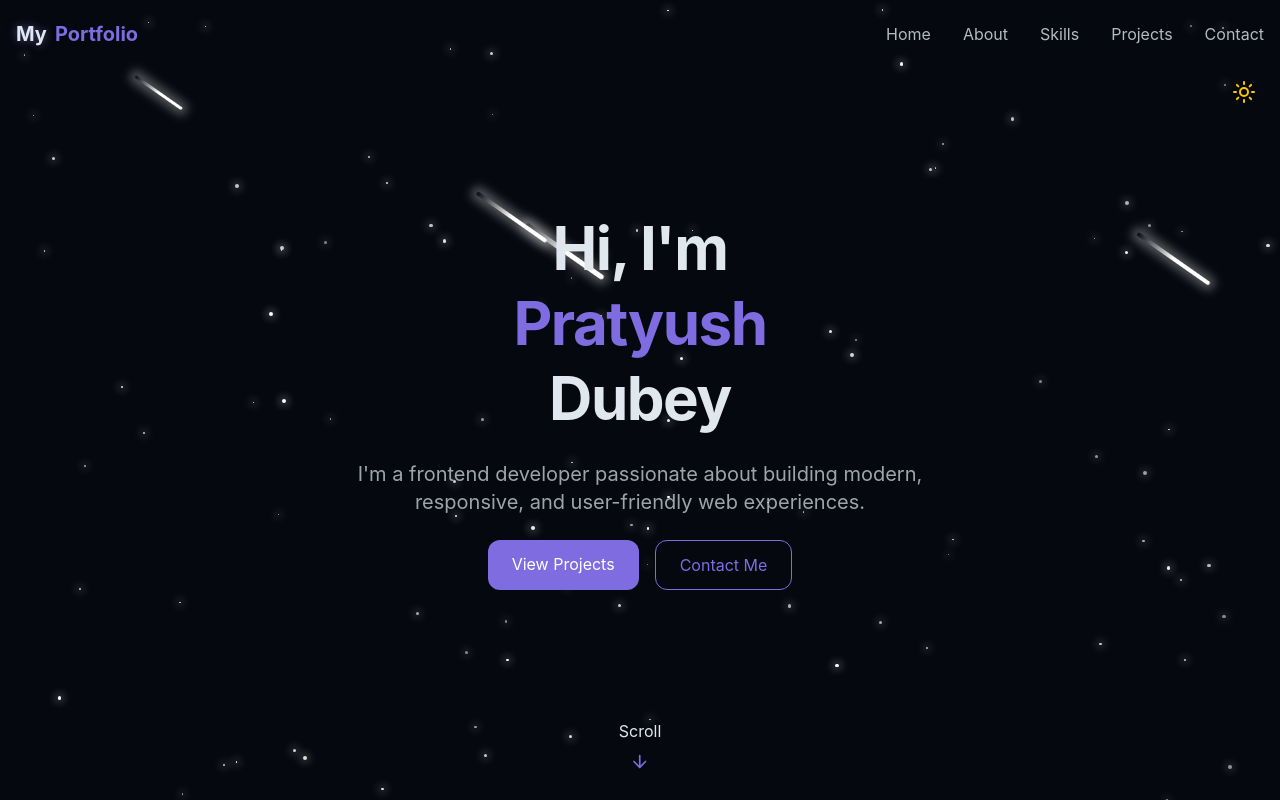
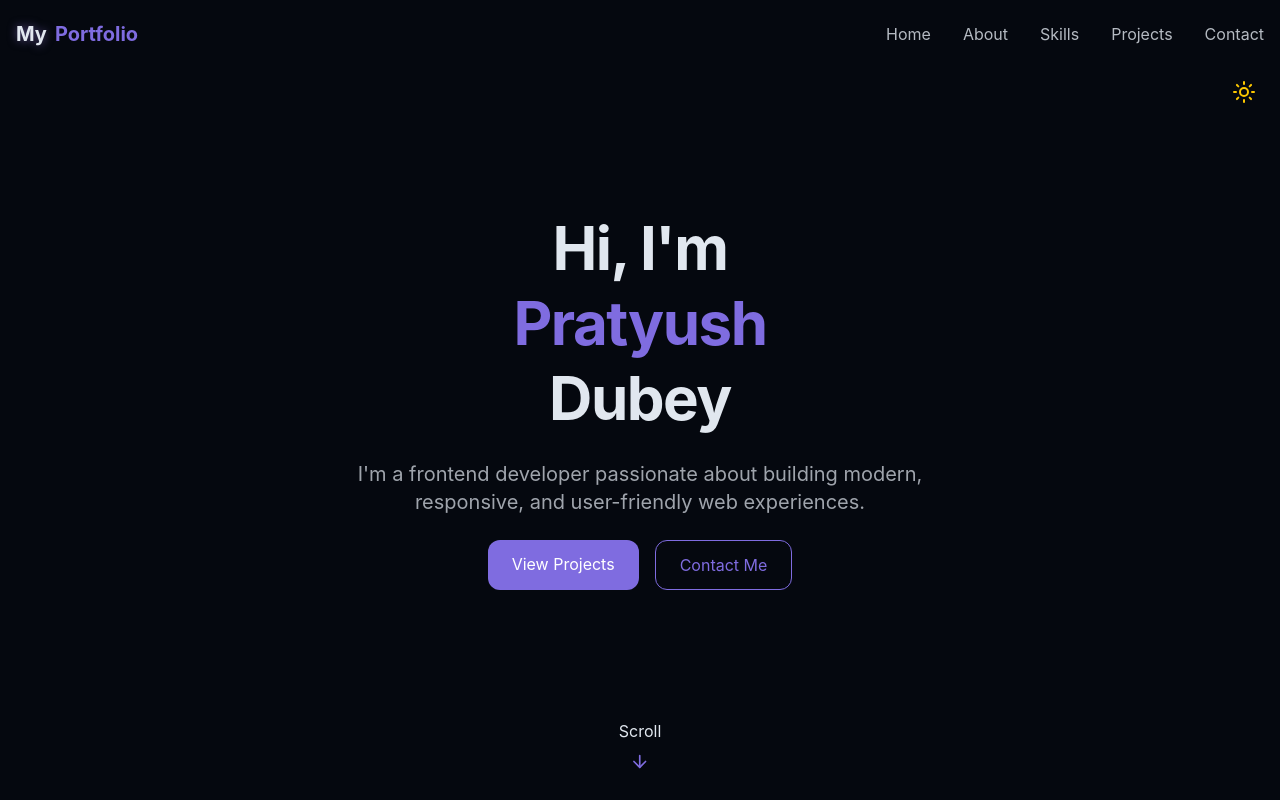
Before and after one commit to pratyush61/portfolio, a React (Vite) app: page / in a window 1280 px wide. Shown: the top 800 px of the page. Built offline with nearby package versions, Linux system fonts and the light colour scheme.

Commit message:
Improve animated star background and commit.

```diff
--- a/src/Components/StarBackground.jsx
+++ b/src/Components/StarBackground.jsx
@@ -1,107 +1,141 @@
-import React from "react";
+
 import { useEffect, useState } from "react";
 
 export const StarBackground = () => {
-  // id, size, x, y, opacity, animationDuration
-
-  // id, size, x, y, delay, animationDuration
-
   const [stars, setStars] = useState([]);
-  const [meteors, setMeteors] = useState([]); // State to hold meteor objects
+  const [meteors, setMeteors] = useState([]);
+  const [particles, setParticles] = useState([]);
+  const [cursor, setCursor] = useState({ x: -1000, y: -1000 });
 
   useEffect(() => {
-    generateStars(); // Call the function to generate stars
-    generateMeteors(); // Call the function to generate meteors
+    const createStars = () =>
+      Array.from({ length: 120 }, (_, i) => ({
+        id: i,
+        size: Math.random() * 3 + 1,
+        x: Math.random() * 100,
+        y: Math.random() * 100,
+        duration: Math.random() * 4 + 2,
+        delay: Math.random() * 5,
+      }));
 
-    const handleResize = () => {
-      generateStars(); // Regenerate stars on window resize
-      generateMeteors(); // Regenerate meteors on window resize
-    }
-    window.addEventListener("resize", handleResize); // Add event listener for window resize
-    return () => {
-      window.removeEventListener("resize", handleResize); // Cleanup event listener on component unmount
-    };
+    const createMeteors = () =>
+      Array.from({ length: 7 }, (_, i) => ({
+        id: i,
+        x: Math.random() * 100,
+        delay: Math.random() * 15,
+        duration: Math.random() * 3 + 3,
+      }));
+
+    const createParticles = () =>
+      Array.from({ length: 22 }, (_, i) => ({
+        id: i,
+        x: Math.random() * 100,
+        size: Math.random() * 4 + 2,
+        delay: Math.random() * 15,
+        duration: Math.random() * 12 + 12,
+        dx: `${Math.random() * 100 - 50}px`,
+      }));
+
+    setStars(createStars());
+    setMeteors(createMeteors());
+    setParticles(createParticles());
   }, []);
 
-  const generateStars = () => {
-    const numberOfStars = Math.floor(
-      (window.innerHeight * window.innerWidth) / 10000
-    ); // Adjust the divisor to control star density
+  useEffect(() => {
+    const handleMouseMove = (event) => {
+      setCursor({ x: event.clientX, y: event.clientY });
+    };
 
-    const newStars = []; // Array to hold star objects
-
-    for (let i = 0; i < numberOfStars; i++) {
-      // Loop to create the specified number of stars
-      newStars.push({
-        id: i,
-
-        size: Math.random() * 3 + 1,
-
-        x: Math.random() * 100,
-
-        y: Math.random() * 100,
-
-        opacity: Math.random() * 0.5 + 0.5,
-
-        animationDuration: Math.random() * 4 + 2,
-      });
+    if (window.matchMedia("(pointer: fine)").matches) {
+      window.addEventListener("mousemove", handleMouseMove);
     }
 
-    setStars(newStars); // Update the state with the new stars array
-  };
-
-  // Function to generate meteors
-
-  const generateMeteors = () => {
-    const numberOfMeteors = 4; // Adjust the number of meteors as needed
-
-    const newMeteors = []; // Array to hold meteor objects
-
-    for (let i = 0; i < numberOfMeteors; i++) {
-      newMeteors.push({
-        id: i,
-        size: Math.random() * 2 + 1, // Random size between 2 and 7
-        x: Math.random() * 100, // Random horizontal position
-        y: Math.random() * 12, // Random vertical position
-        delay: Math.random() * 5, // Random delay for animation
-        animationDuration: Math.random() * 3 + 3, // Random duration between 2 and 5 seconds
-      });
-    }
-
-    setMeteors(newMeteors); // Update the state with the new meteors array
-  };
+    return () => window.removeEventListener("mousemove", handleMouseMove);
+  }, []);
 
   return (
-    <div className="fixed inset-0 overflow overflow-hidden pointer-events-none z-0">
+    <div className="fixed inset-0 -z-10 overflow-hidden pointer-events-none bg-base">
+      <div
+        className="aurora h-[28rem] w-[28rem] bg-violet-600/20"
+        style={{
+          top: "-8rem",
+          left: "-5rem",
+          animation: "aurora-a 24s ease-in-out infinite",
+        }}
+      />
+
+      <div
+        className="aurora h-[32rem] w-[32rem] bg-blue-500/15"
+        style={{
+          top: "25%",
+          right: "-10rem",
+          animation: "aurora-b 30s ease-in-out infinite",
+        }}
+      />
+
+      <div
+        className="aurora h-[30rem] w-[30rem] bg-pink-500/10"
+        style={{
+          bottom: "-12rem",
+          left: "25%",
+          animation: "aurora-c 28s ease-in-out infinite",
+        }}
+      />
+
+      <div className="bg-grid inset-0" />
+
       {stars.map((star) => (
         <div
           key={star.id}
-          className="star animate-pulse-subtle"
+          className="star twinkle"
           style={{
-            width: `${star.size}px`,
-            height: `${star.size}px`,
+            width: star.size,
+            height: star.size,
             left: `${star.x}%`,
             top: `${star.y}%`,
-            opacity: star.opacity,
-            animation: ` ${star.animationDuration}s `,
+            animationDuration: `${star.duration}s`,
+            animationDelay: `${star.delay}s`,
           }}
-        ></div>
+        />
       ))}
 
       {meteors.map((meteor) => (
         <div
           key={meteor.id}
-          className="meteor animate-meteor"
+          className="meteor"
           style={{
-            width: `${meteor.size*40}px`,
-            height: `${meteor.size*2}px`,
+            top: `${meteor.y ?? Math.random() * 50}%`,
             left: `${meteor.x}%`,
-            top: `${meteor.y}%`,
-            animationDelay: `${meteor.delay}s`,
-            animationDuration: `${meteor.animationDuration}s`,
+            width: "120px",
+            height: "2px",
+            animation: `meteor ${meteor.duration}s linear ${meteor.delay}s infinite`,
           }}
-        ></div>
+        />
       ))}
+
+      {particles.map((particle) => (
+        <div
+          key={particle.id}
+          className="particle"
+          style={{
+            left: `${particle.x}%`,
+            width: particle.size,
+            height: particle.size,
+            animationDelay: `${particle.delay}s`,
+            animationDuration: `${particle.duration}s`,
+            "--dx": particle.dx,
+          }}
+        />
+      ))}
+
+      <div
+        className="cursor-glow hidden md:block"
+        style={{
+          transform: `translate(${cursor.x}px, ${cursor.y}px)`,
+        }}
+      />
     </div>
   );
 };
+
+export default StarBackground;
```
